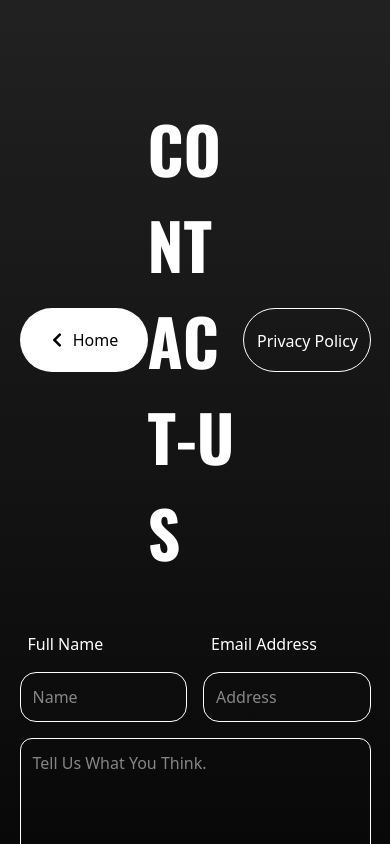
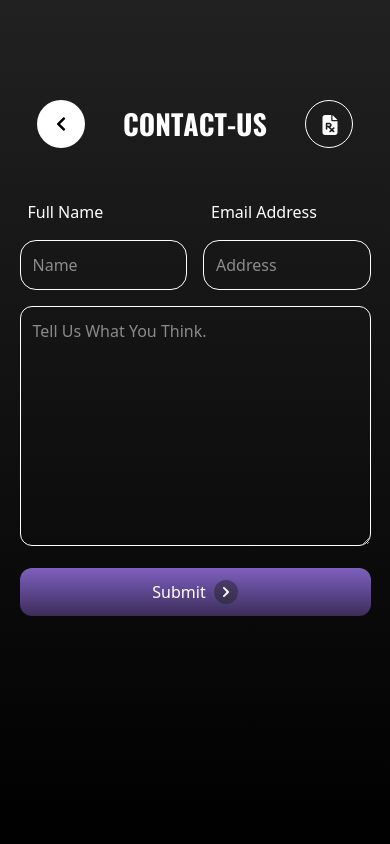
Before and after one commit to jettspanner123/SweatWebsite, a Next.js app: page /contactUs in a window 390 px wide. Shown: the top 844 px of the page. Built offline with nearby package versions, Linux system fonts and the light colour scheme.

Commit message:
made contact us responsive

```diff
--- a/app/contactUs/page.tsx
+++ b/app/contactUs/page.tsx
@@ -7,6 +7,7 @@ import {FaChevronLeft, FaChevronRight} from "react-icons/fa";
 import {addDoc, collection} from "@firebase/firestore";
 import {FirebaseDatabase} from "../database/FirebaseConfig";
 import {IoIosCheckmarkCircle} from "react-icons/io";
+import { FaFilePrescription } from "react-icons/fa6";
 
 
 export default function Page(): React.JSX.Element {
@@ -119,12 +120,13 @@ export default function Page(): React.JSX.Element {
                     style={{marginInline: "auto"}} className={`w-[90vw] md:w-[70vw]`}>
 
                     <nav style={{paddingBlock: "1.25rem", marginInline: "auto"}}
-                         className={`w-[90vw] md:w-[70vw] flex justify-between items-center`}>
+                         className={`lg:w-[70vw] w-[90%] flex justify-between items-center`}>
 
 
                         {/*bac button*/}
                         <MouseMagnetic>
                             <motion.div
+                                onClick={() => pushRoute("/")}
                                 animate={{
                                     scale: 1
                                 }}
@@ -135,23 +137,22 @@ export default function Page(): React.JSX.Element {
                                     duration: 1,
                                     ease: [0.85, 0, 0.15, 1]
                                 }}
-                                onClick={() => pushRoute("/")}
                                 whileHover={{scale: 1.1, cursor: "pointer"}}
-                                className={`bg-white h-[4rem] w-[8rem] overflow-hidden rounded-full`}>
+                                className={`bg-white h-[3rem] w-[3rem] md:h-[4rem] md:w-[8rem] overflow-hidden rounded-full`}>
                                 <MouseMagnetic>
                                     <div
-                                        className={`h-[4rem] pointer-events-none w-[8rem] gap-[0.5rem] flex justify-center items-center`}>
+                                        className={`h-[3rem] h-[3rem] md:h-[4rem] md:w-[8rem] pointer-events-none  gap-[0.5rem] flex justify-center items-center`}>
                                         <FaChevronLeft/>
-                                        <p className={`cursor-default`}>Home</p>
+                                        <p className={`cursor-default lg:block hidden`}>Back</p>
                                     </div>
                                 </MouseMagnetic>
                             </motion.div>
                         </MouseMagnetic>
 
                         {/*the privacy policy heading*/}
-                        <h1 className={`text-white oswaldBold text-[4rem] uppercase`}>
+                        <h1 className={`text-white oswaldBold lg:text-[4rem] md:text-[3rem] text-[1.75rem] uppercase`}>
                             {
-                                "Contact-us".split("").map((item: string, index: number): React.JSX.Element => {
+                                "Contact-Us".split("").map((item: string, index: number): React.JSX.Element => {
                                     return (
                                         <motion.span
                                             animate={{y: 0}} initial={{y: -200}}
@@ -171,27 +172,25 @@ export default function Page(): React.JSX.Element {
 
 
                         {/*the contact us button*/}
-
                         <MouseMagnetic>
                             <motion.div
-                                animate={{
-                                    scale: 1
-                                }}
-                                initial={{
-                                    scale: 0
-                                }}
+                                animate={{scale: 1}}
+                                initial={{scale: 0}}
                                 transition={{
                                     duration: 1,
-                                    ease: [0.85, 0, 0.15, 1],
-                                    delay: 0.15
+                                    delay: 0.15,
+                                    ease: [0.85, 0, 0.15, 1]
                                 }}
                                 whileHover={{scale: 1.1, cursor: "pointer"}}
                                 onClick={() => pushRoute("/privacyPolicy")}
-                                className={`text-white border-[1px] border-white h-[4rem] w-[8rem] rounded-full`}>
+                                className={`text-white border-[1px] border-white h-[3rem] w-[3rem] md:h-[4rem] md:w-[8rem] rounded-full`}>
                                 <MouseMagnetic>
                                     <div
-                                        className={`h-[4rem] pointer-events-none w-[8rem] gap-[0.5rem] flex justify-center items-center`}>
-                                        Privacy Policy
+                                        className={`h-[3rem] w-[3rem] md:h-[4rem] md:w-[8rem] pointer-events-none gap-[0.5rem] flex justify-center items-center`}>
+                                        <span className={`md:block hidden`}>
+                                            Privacy Policy
+                                        </span>
+                                        <FaFilePrescription size={20} className={`md:hidden block`}/>
                                     </div>
                                 </MouseMagnetic>
                             </motion.div>
```
